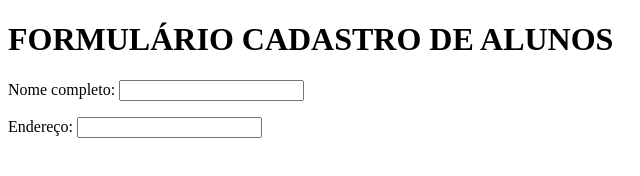
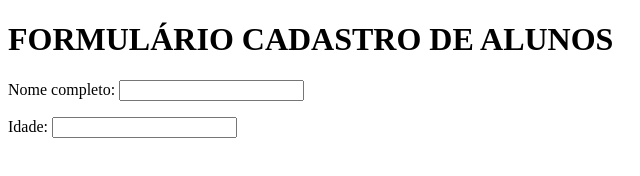
Before and after one commit to 06willis/Formul-rio, a plain HTML site: page index.html in a window 1280 px wide. Shown: the full height of the page, 0-640 px from the left. Drawn offline with Linux system fonts and the light colour scheme.

Commit message:
Update index.html

```diff
--- a/index.html
+++ b/index.html
@@ -10,7 +10,7 @@
     <h1>FORMULÁRIO CADASTRO DE ALUNOS</h1>
     <form>
      <p>Nome completo: <input type="text" name="Nome" id="Nome"  </p>
-     <p>Endereço: <input type="text" name="Endereço" id="Endereço"  </p>
+     <p>Idade: <input type="text" name="Idade" id="Idade"  </p>
 
 
 
```
